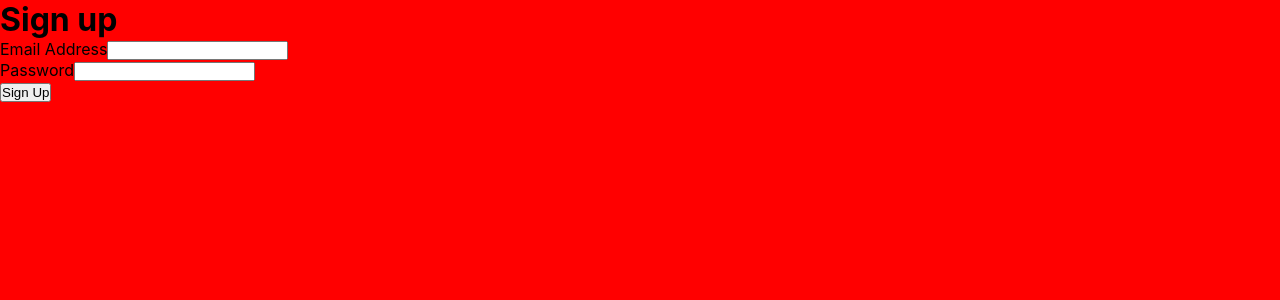
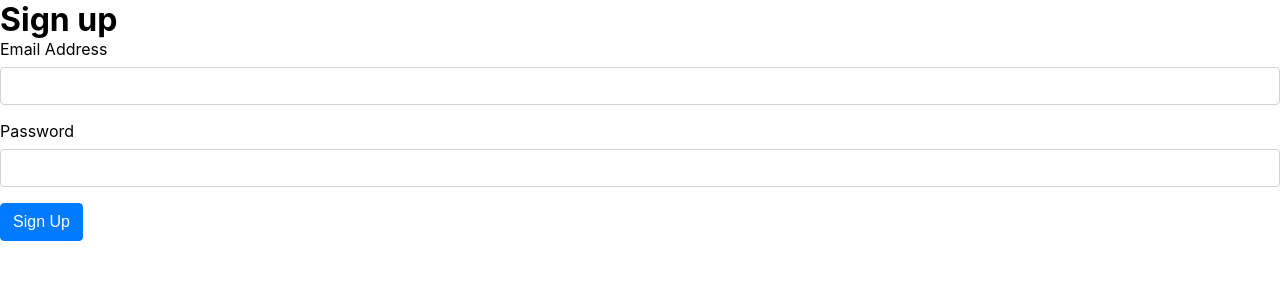
Before and after one commit to St3ve89/ticketing, a Next.js app in the folder client/: page /auth/signup in a window 1280 px wide. Shown: the top 300 px of the page. Built offline with nearby package versions, Linux system fonts and the light colour scheme.

Commit message:
Add styles for forms and buttons

```diff
--- /dev/null
+++ b/client/css/buttons/buttons.scss
@@ -0,0 +1,39 @@
+.btn {
+  display: inline-block;
+  font-weight: 400;
+  text-align: center;
+  white-space: nowrap;
+  vertical-align: middle;
+  -webkit-user-select: none;
+  -moz-user-select: none;
+  -ms-user-select: none;
+  user-select: none;
+  border: 1px solid transparent;
+  padding: .375rem .75rem;
+  font-size: 1rem;
+  line-height: 1.5;
+  border-radius: .25rem;
+  transition: color .15s ease-in-out, background-color .15s ease-in-out, border-color .15s ease-in-out, box-shadow .15s ease-in-out;
+
+  &:not(:disabled):not(.disabled) {
+    cursor: pointer;
+
+    &:active {
+      color: #fff;
+      background-color: #0062cc;
+      border-color: #005cbf;
+    }
+  }
+}
+
+.btn-primary {
+  color: #fff;
+  background-color: #007bff;
+  border-color: #007bff;
+
+  &:hover {
+    color: #fff;
+    background-color: #0069d9;
+    border-color: #0062cc;
+  }
+}
--- /dev/null
+++ b/client/css/forms/_forms.scss
@@ -0,0 +1,30 @@
+.form-group {
+  margin-bottom: 1rem;
+}
+
+label {
+  display: inline-block;
+  margin-bottom: .5rem;
+}
+
+.form-control {
+  display: block;
+  width: 100%;
+  padding: .375rem .75rem;
+  font-size: 1rem;
+  line-height: 1.5;
+  color: #495057;
+  background-color: #fff;
+  background-clip: padding-box;
+  border: 1px solid #ced4da;
+  border-radius: .25rem;
+  transition: border-color .15s ease-in-out, box-shadow .15s ease-in-out;
+
+  &:focus {
+    color: #495057;
+    background-color: #fff;
+    border-color: #80bdff;
+    outline: 0;
+    box-shadow: 0 0 0 0.2rem rgba(0, 123, 255, .25);
+  }
+}
--- a/client/css/styles.scss
+++ b/client/css/styles.scss
@@ -1,3 +1,6 @@
+@import './forms/forms';
+@import './buttons/buttons';
+
 * {
   margin: 0;
   padding: 0;
@@ -7,5 +10,4 @@
 body {
   font-family: 'SF Pro Text', 'SF Pro Icons', 'Helvetica Neue', 'Helvetica',
     'Arial', sans-serif;
-  background-color: red;
 }
```
